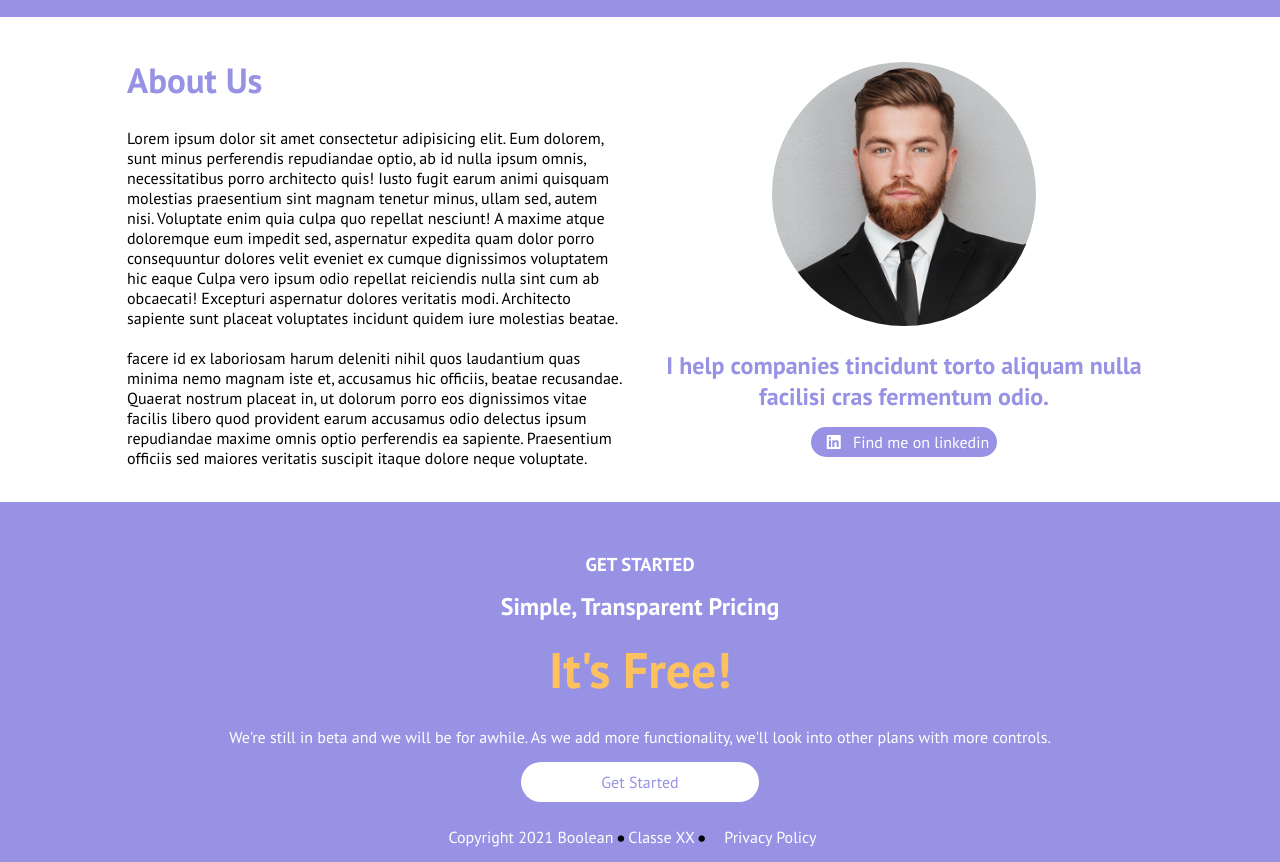
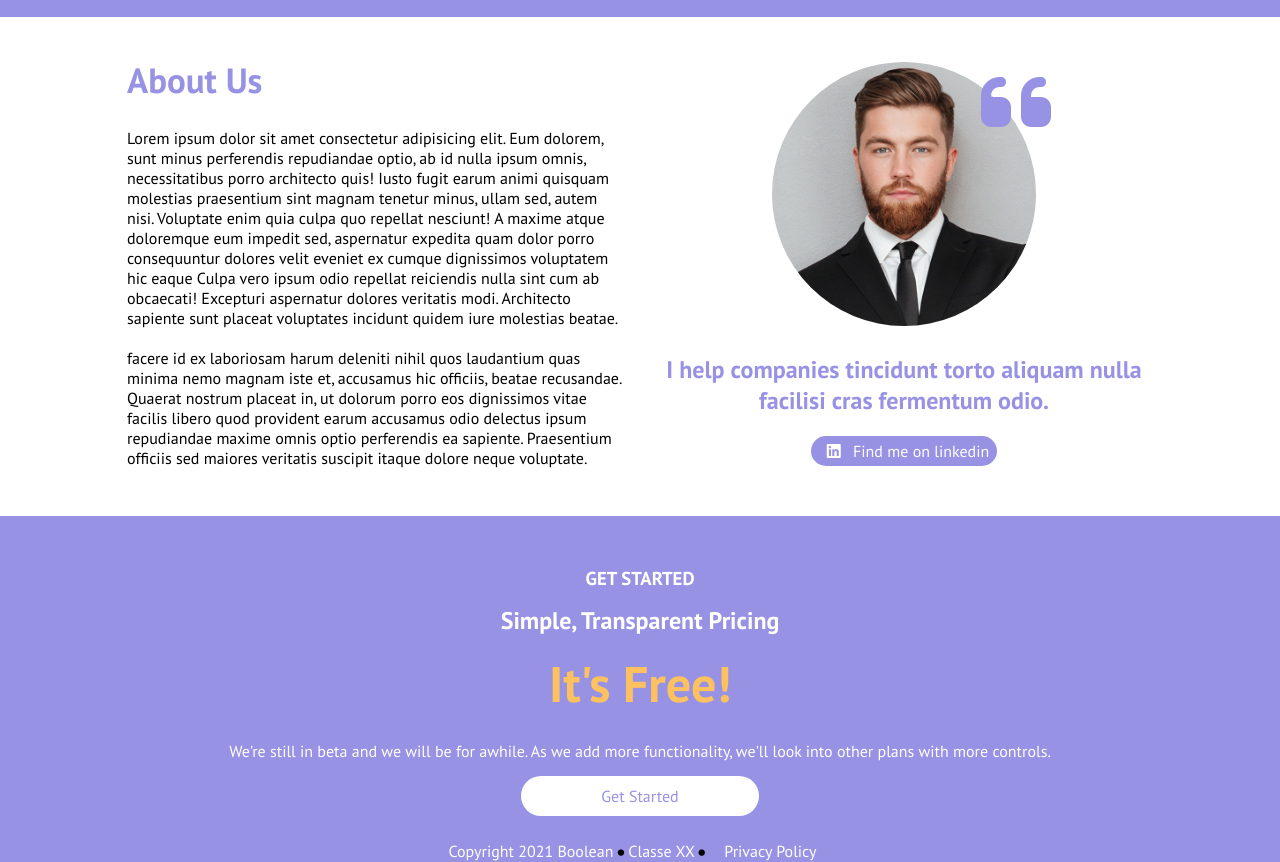
Before and after one commit to marcocentonze/htmlcss-responsive-layout, a plain HTML site: page index.html in a window 1280 px wide. Shown: the part 3866-4728 px from the top of the page. Drawn offline with Linux system fonts and the light colour scheme.

Commit message:
add icon in the about section

```diff
--- a/index.html
+++ b/index.html
@@ -486,12 +486,12 @@
 
                 <div class="col-2-2 col-center">
                     <div class="card-profile">
-                        <div class="profile">
+                        <div class="profile d_flex f_wrap space-evenly">
                             <div class="profile-img">
-                                <img src="./img/about.jpg" alt="profile">
-                              <!----  <i class="fa-solid fa-quote-left fa-5x"></i> -->
+
+                             <i class="fa-solid fa-quote-left fa-5x"></i>
                             </div>
-                            <div class="presentation">
+                            <div class="presentation d_flex f_wrap space-evenly">
                                 <h2>
                                     I help companies tincidunt torto
                                     aliquam
--- a/style.css
+++ b/style.css
@@ -71,6 +71,9 @@ body{
   }
   .align-end{
     align-items:end;
+  }
+  .space-evenly{
+    justify-content: space-evenly;
   }
 
 /*
@@ -294,11 +297,22 @@ color: var(--secondary-sections);
   padding-top:5px;
   padding-bottom:30px;
 }
+#about .profile-img {
+  width:50%;
+  position: relative;
+  background-image: url(img/about.jpg);
+  border-radius: 50%;
+  aspect-ratio: 1/1;
+  background-position: center;
+  background-size: cover;
+  margin-bottom: 0.5rem;
+}
+#about .profile-img i {
+  position: absolute;
+  right: -15px;
+  color: var(--secondary-sections);
+}
 
-.profile-img>img{
-  width: 50%;
-  border-radius: 50%;
-}
 .presentation>h2,a{
   padding:20px 15px;
 }
```
